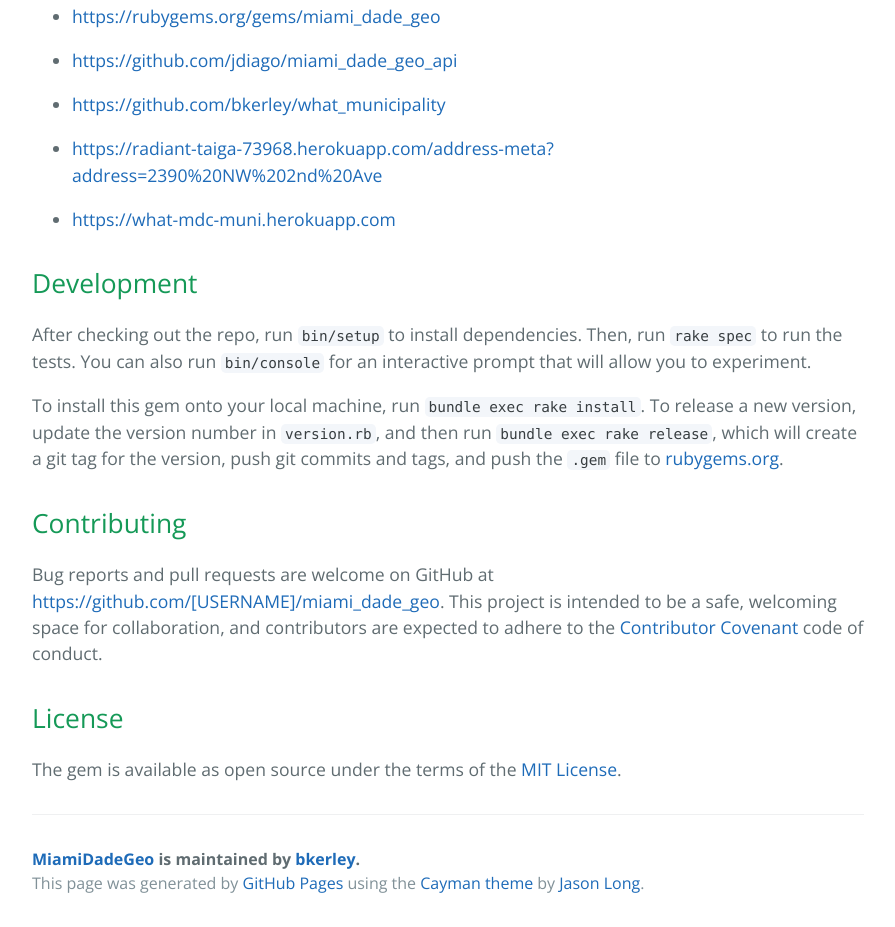
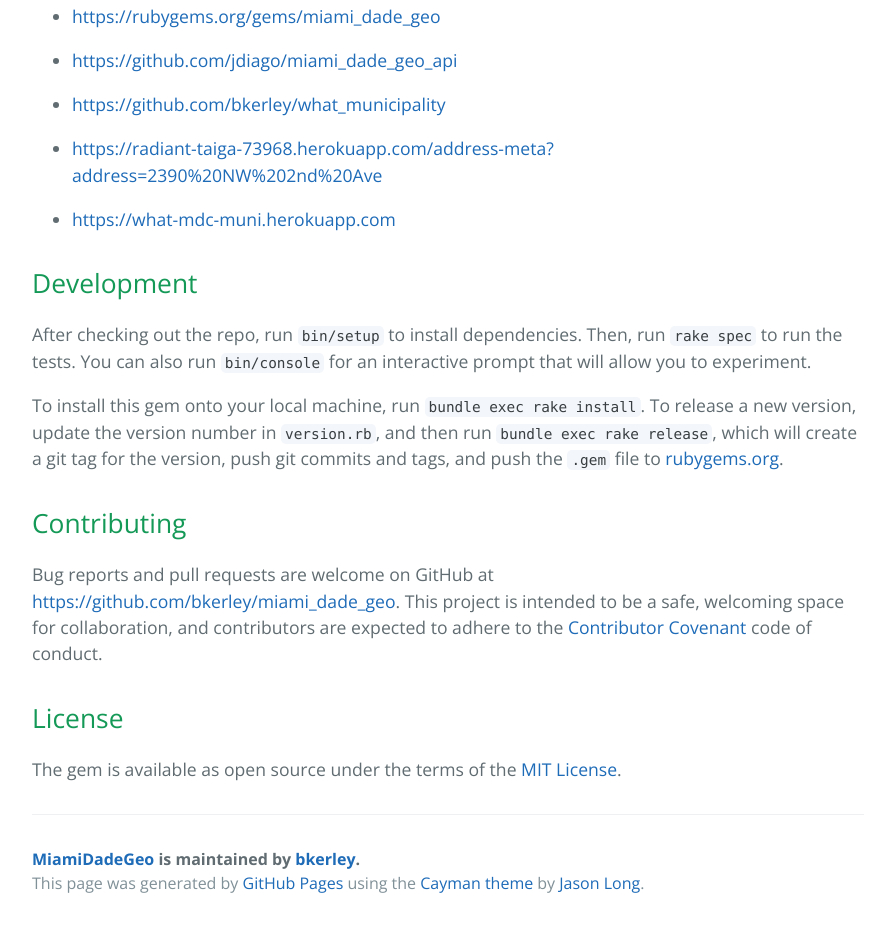
Before and after one commit to bkerley/miami_dade_geo, a plain HTML site: page index.html in a window 1280 px wide. Shown: the part 1561-2488 px from the top of the page, without its empty margins (192-1087 px from the left). Drawn offline with nearby package versions, Linux system fonts and the light colour scheme.

Commit message:
fix [USERNAME]

```diff
--- a/index.html
+++ b/index.html
@@ -88,7 +88,7 @@
 <h2>
 <a id="contributing" class="anchor" href="#contributing" aria-hidden="true"><span aria-hidden="true" class="octicon octicon-link"></span></a>Contributing</h2>
 
-<p>Bug reports and pull requests are welcome on GitHub at <a href="https://github.com/%5BUSERNAME%5D/miami_dade_geo">https://github.com/[USERNAME]/miami_dade_geo</a>. This project is intended to be a safe, welcoming space for collaboration, and contributors are expected to adhere to the <a href="http://contributor-covenant.org">Contributor Covenant</a> code of conduct.</p>
+<p>Bug reports and pull requests are welcome on GitHub at <a href="https://github.com/bkerley/miami_dade_geo">https://github.com/bkerley/miami_dade_geo</a>. This project is intended to be a safe, welcoming space for collaboration, and contributors are expected to adhere to the <a href="http://contributor-covenant.org">Contributor Covenant</a> code of conduct.</p>
 
 <h2>
 <a id="license" class="anchor" href="#license" aria-hidden="true"><span aria-hidden="true" class="octicon octicon-link"></span></a>License</h2>
```
